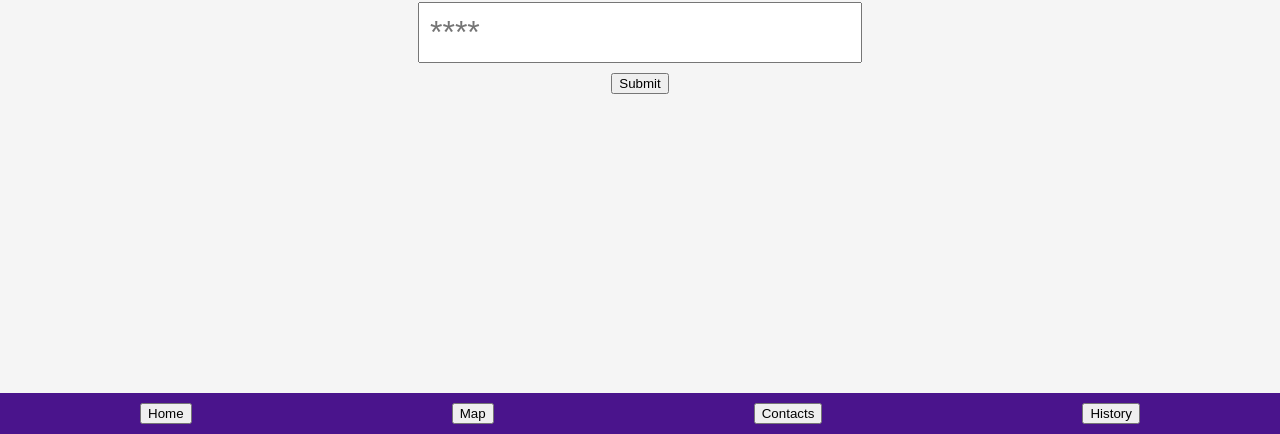
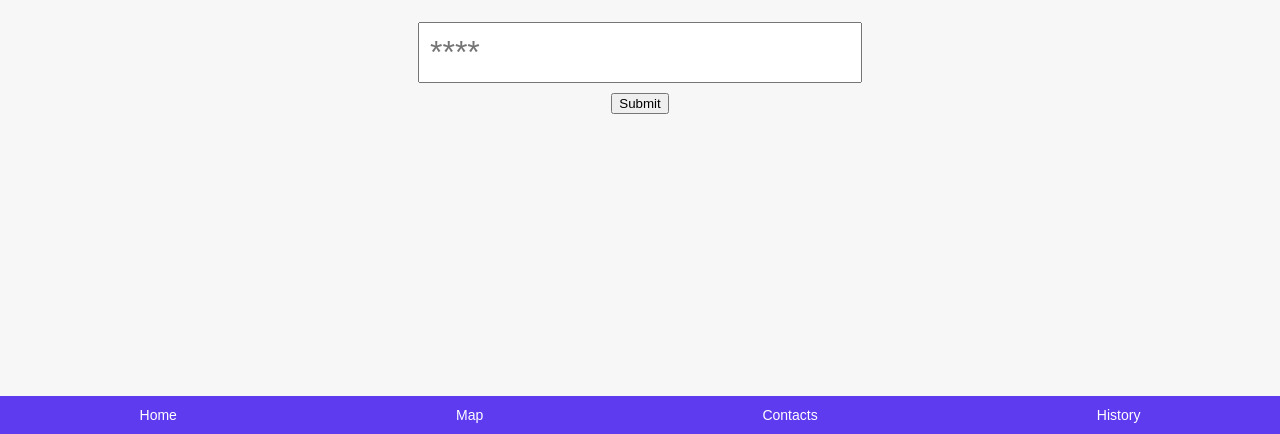
Before and after one commit to aakhila-code/sheild-app-by-ASG, a plain HTML site: page index.html in a window 1280 px wide. Shown: the part 366-800 px from the top of the page. Drawn offline with nearby package versions, Linux system fonts and the light colour scheme.

Commit message:
Refactor styles and add new SOS button styles

```diff
--- a/styles.css
+++ b/styles.css
@@ -185,3 +185,43 @@ li {
 .page.active {
   display: block;
 }
+.sos-btn {
+  width: 150px;
+  height: 150px;
+  border-radius: 50%;
+  background: red;
+  color: white;
+  font-size: 24px;
+  border: none;
+  box-shadow: 0 0 20px rgba(255,0,0,0.6);
+  animation: pulse 1.5s infinite;
+}
+
+@keyframes pulse {
+  0% { transform: scale(1); }
+  50% { transform: scale(1.1); }
+  100% { transform: scale(1); }
+}
+body {
+  font-family: 'Poppins', sans-serif;
+  margin: 0;
+  background: #f7f7f7;
+}
+
+nav {
+  position: fixed;
+  bottom: 0;
+  width: 100%;
+  background: #5e3bee;
+  display: flex;
+  justify-content: space-around;
+  padding: 10px 0;
+  color: white;
+}
+
+nav button {
+  background: none;
+  border: none;
+  color: white;
+  font-size: 14px;
+}
```
